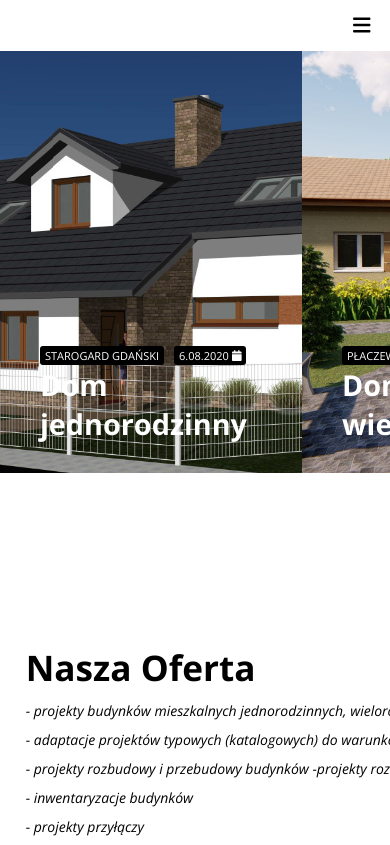
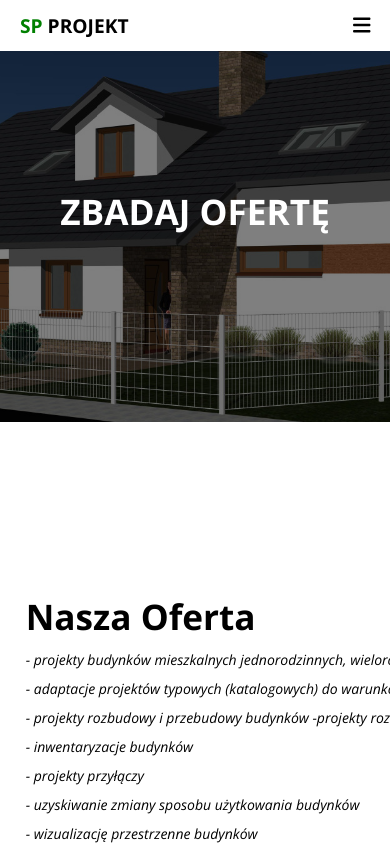
Before and after one commit to GrzeskoByte/SP-project-2022, a React (Create React App) app in the folder my-app/: page / in a window 390 px wide. Shown: the top 845 px of the page. Built offline with nearby package versions, Linux system fonts and the light colour scheme.

Commit message:
add mobile header variant and add logo to mobile navigation

```diff
--- a/my-app/src/components/header/Header.jsx
+++ b/my-app/src/components/header/Header.jsx
@@ -1,15 +1,42 @@
-import React from "react";
+import React, { useState, useEffect } from "react";
 
 import img1 from "../../images/i18.jpg";
 import img2 from "../../images/i4.jpg";
 import img3 from "../../images/i6.jpg";
 
-import { StyledHeader, HeaderCard, Tags } from "./header.styled";
+import {
+  StyledHeader,
+  HeaderCard,
+  Tags,
+  StyledMobileHeader,
+} from "./header.styled";
 
 import { FontAwesomeIcon } from "@fortawesome/react-fontawesome";
 import { faCalendar } from "@fortawesome/free-solid-svg-icons";
 
 const Header = () => {
+  const [isVisible, setIsVisible] = useState(true);
+
+  useEffect(() => {
+    if (window.innerWidth < 530) {
+      setIsVisible(false);
+    } else setIsVisible(true);
+
+    window.addEventListener("resize", () => {
+      if (window.innerWidth < 530) {
+        setIsVisible(false);
+      } else setIsVisible(true);
+    });
+
+    return () => {
+      window.removeEventListener("resize");
+    };
+  }, []);
+
+  return <>{isVisible ? <DesktopHeader /> : <MobileHeader />}</>;
+};
+
+const DesktopHeader = () => {
   return (
     <StyledHeader>
       <HeaderItem
@@ -28,6 +55,16 @@ const Header = () => {
         tags={{ tagOne: "Żabno", tagTwo: "02.01.2022" }}
       />
     </StyledHeader>
+  );
+};
+
+const MobileHeader = () => {
+  return (
+    <>
+      <StyledMobileHeader img={img1}>
+        <h2>Zbadaj ofertę</h2>
+      </StyledMobileHeader>
+    </>
   );
 };
 
--- a/my-app/src/components/header/header.styled.js
+++ b/my-app/src/components/header/header.styled.js
@@ -9,7 +9,6 @@ export const StyledHeader = styled.header`
   min-width: 1060px;
   background-color: rgba(0, 0, 0, 0.8);
   overflow: hidden;
-  z-index: 3;
 `;
 
 export const HeaderCard = styled.div`
@@ -26,7 +25,6 @@ export const HeaderCard = styled.div`
   background-repeat: no-repeat;
   background-size: cover;
   background-position: center;
-  z-index: 2;
 
   &:hover {
     cursor: pointer;
@@ -41,16 +39,11 @@ export const HeaderCard = styled.div`
     height: 100%;
     width: 100%;
     background-color: rgba(0, 0, 0, 0.5);
-    z-index: 1;
   }
 
   & > h3 {
     position: relative;
     z-index: 2;
-  }
-
-  & > h3 {
-    z-index: 3;
     font-size: 1.8rem;
     color: white;
   }
@@ -74,3 +67,36 @@ export const Tags = styled.section`
     z-index: 2;
   }
 `;
+
+export const StyledMobileHeader = styled.header`
+  position: relative;
+  display: flex;
+  flex-direction: column;
+  justify-content: center;
+  align-items: center;
+  height: 50vh;
+  width: 100%;
+  background: url(${(props) => props.img});
+  background-repeat: no-repeat;
+  background-position: center;
+  background-size: cover;
+  color: white;
+  text-transform: uppercase;
+
+  &::after {
+    display: block;
+    content: "";
+    position: absolute;
+    top: 0;
+    left: 0;
+    height: 100%;
+    width: 100%;
+    background-color: rgba(0, 0, 0, 0.5);
+    z-index: 2;
+    cursor: pointer;
+  }
+  & > h2 {
+    cursor: pointer;
+    z-index: 3;
+  }
+`;
--- a/my-app/src/components/nav/Nav.jsx
+++ b/my-app/src/components/nav/Nav.jsx
@@ -90,6 +90,10 @@ const MobileNav = (props) => {
 
   return (
     <MobileNavContainer>
+      <div>
+        <span style={{ color: "green" }}>SP</span> PROJEKT
+      </div>
+
       <FontAwesomeIcon
         icon={faBars}
         style={{
--- a/my-app/src/components/nav/nav.styled.js
+++ b/my-app/src/components/nav/nav.styled.js
@@ -83,12 +83,17 @@ export const MobileNavContainer = styled.div`
   top: 0;
   left: 0;
   display: flex;
-  justify-content: flex-end;
+  justify-content: space-between;
   align-items: center;
   padding: 0 20px;
   width: 100%;
   height: 6vh;
   background-color: #fff;
+  z-index: 4;
+  & > div {
+    font-weight: bold;
+    font-size: 1.2rem;
+  }
 `;
 
 export const StyledMobileNav = styled.nav`
@@ -100,7 +105,6 @@ export const StyledMobileNav = styled.nav`
   justify-content: center;
   height: 100vh;
   width: 100vw;
-  z-index: 4;
   color: white;
   background-color: black;
 
```
